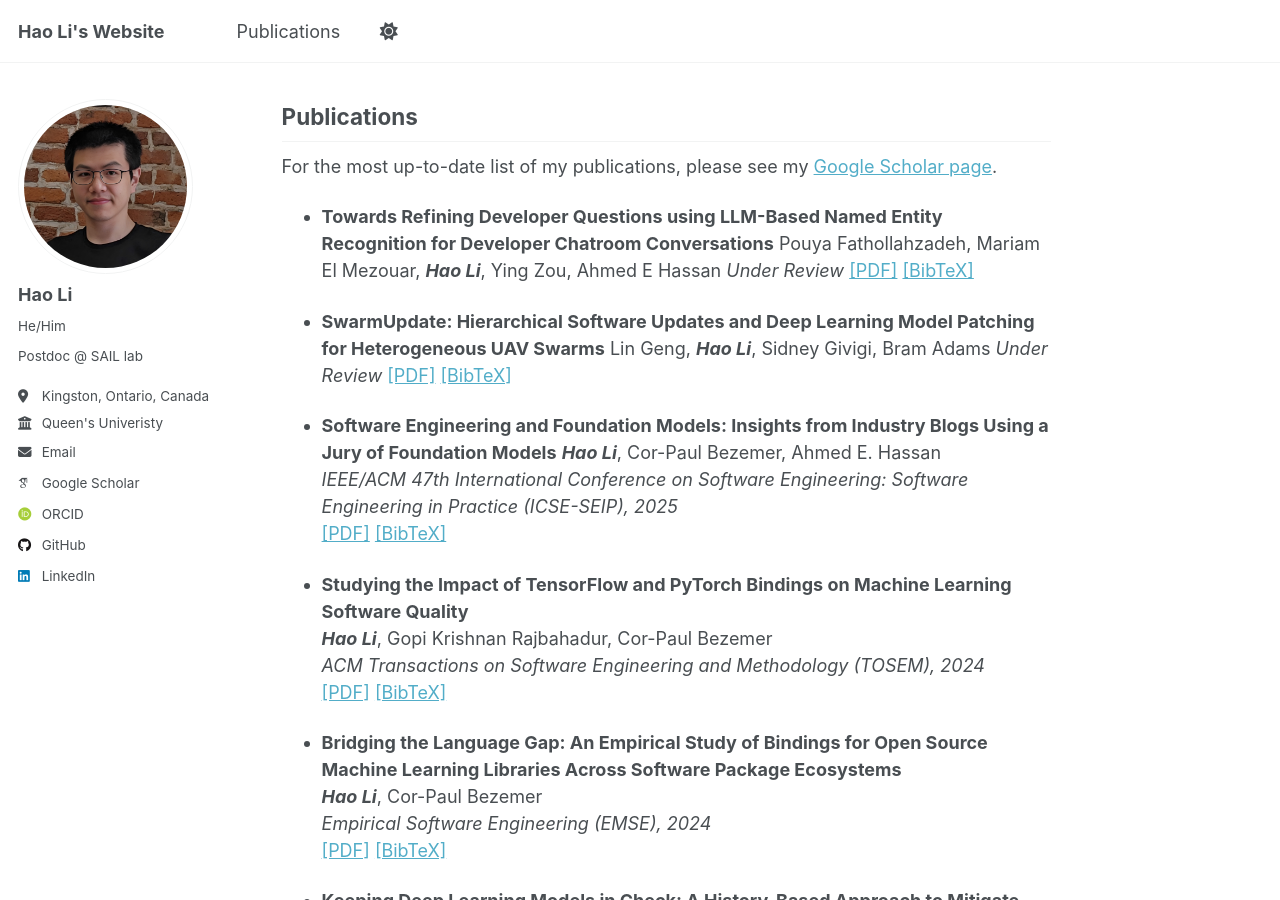
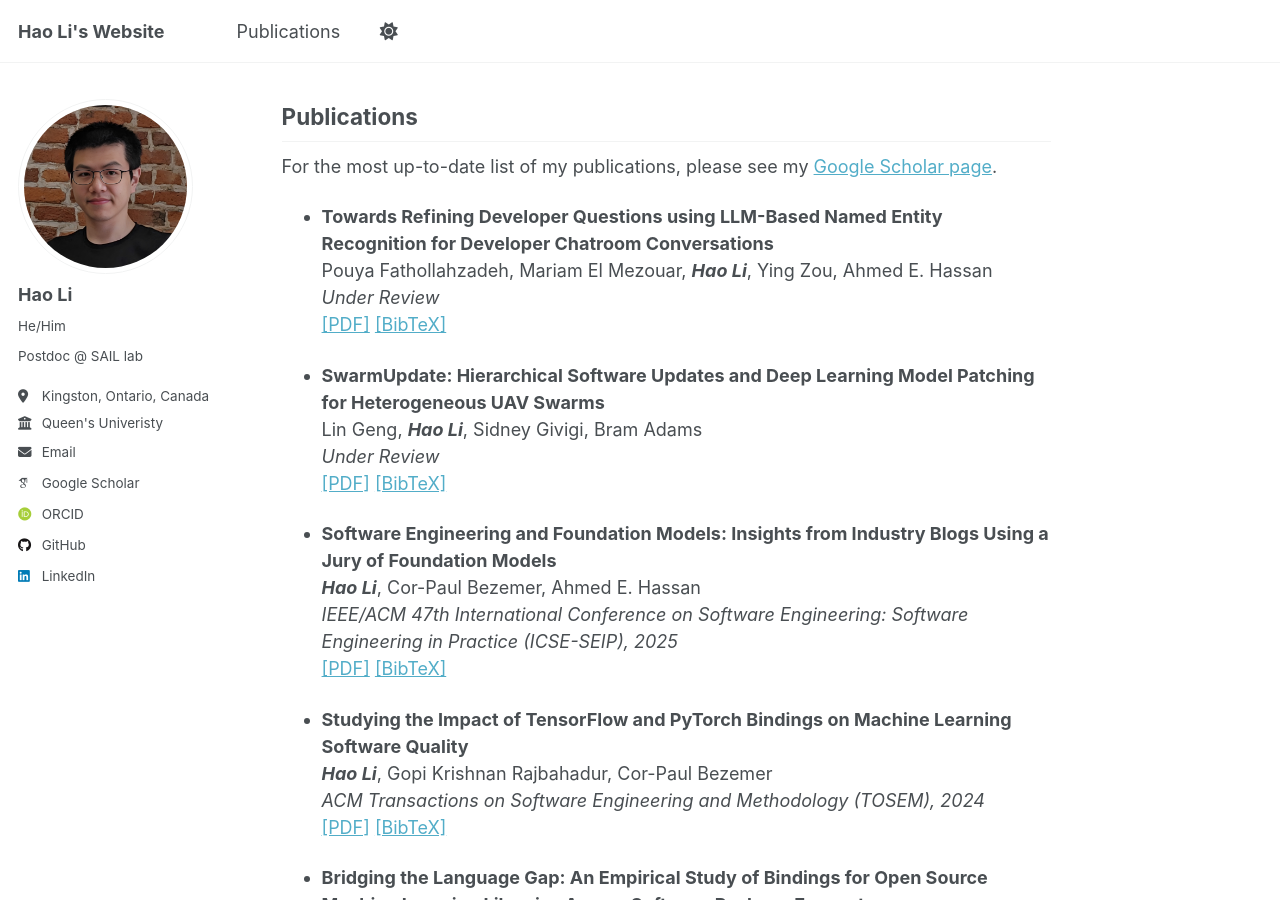
Before and after one commit to Leo-LiHao/Leo-LiHao.github.io, a Jekyll site: the page built from _pages/about.md, in a window 1280 px wide and 900 px high, scrolled down 341 px. Built offline with Jekyll 4.4.1, drawn with Linux system fonts in a browser that asks for light colours; some web fonts are replaced.

```diff
--- a/_pages/about.md
+++ b/_pages/about.md
@@ -18,7 +18,7 @@
 For the most up-to-date list of my publications, please see my [Google Scholar page](https://scholar.google.com/citations?user=3xI3QLsAAAAJ&hl=en).
 
 - **Towards Refining Developer Questions using LLM-Based Named Entity Recognition for Developer Chatroom Conversations**
-  Pouya Fathollahzadeh, Mariam El Mezouar, ***Hao Li***, Ying Zou, Ahmed E Hassan
+  Pouya Fathollahzadeh, Mariam El Mezouar, ***Hao Li***, Ying Zou, Ahmed E. Hassan
   *Under Review*
   [[PDF]](https://leo-lihao.github.io/files/P1.pdf) [[BibTeX]](https://leo-lihao.github.io/files/P1.bib)
 
```
